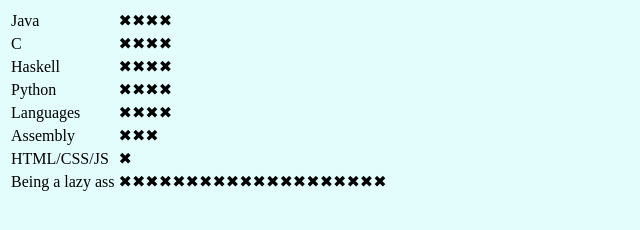
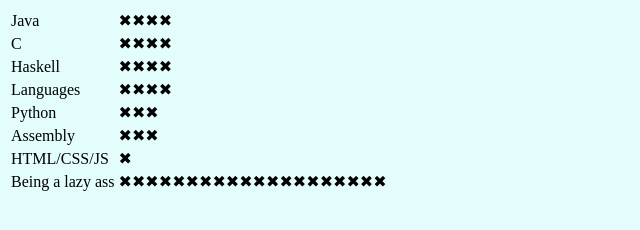
Before and after one commit to selimbo/cv, a plain HTML site: page skills.html in a window 1280 px wide. Shown: the full height of the page, 0-640 px from the left. Drawn offline with Linux system fonts and the light colour scheme.

Commit message:
Add files via upload

```diff
--- a/skills.html
+++ b/skills.html
@@ -13,8 +13,9 @@
         <tr><td>C  </td>
         <td>✖✖✖✖</td></tr>
         <tr> <td>Haskell </td><td>✖✖✖✖</td></tr>
-        <tr><td> Python</td> <td>✖✖✖✖</td></tr>
         <tr><td>Languages</td><td>✖✖✖✖</td></tr>
+        <tr><td> Python</td> <td>✖✖✖</td></tr>
+
         <tr> <td>Assembly </td><td>✖✖✖</td></tr>
         <tr> <td>HTML/CSS/JS </td><td>✖</td></tr>
 
```
Also changed, not shown: index.html (+4 -2 lines), stalk.html (+2 -1 lines).
